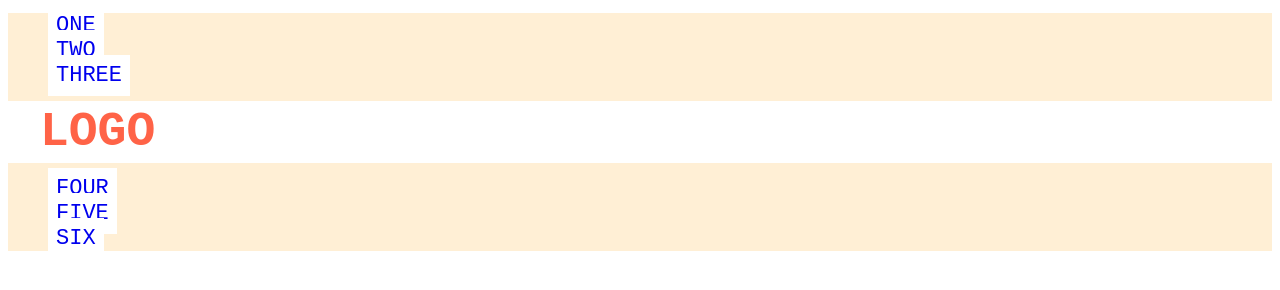
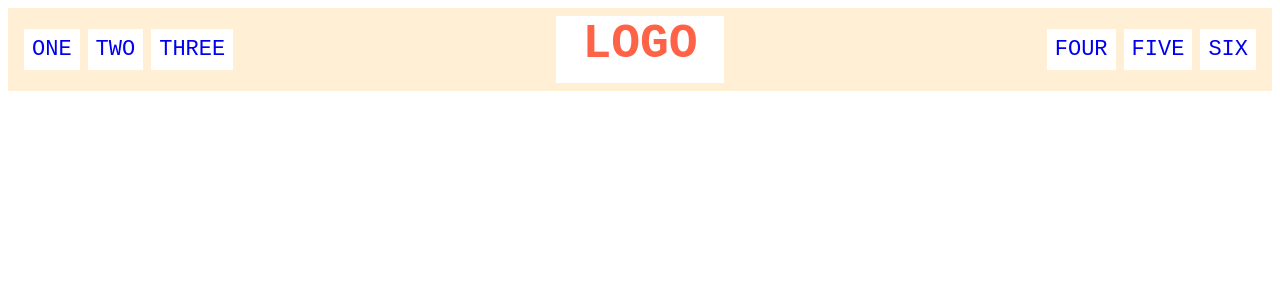
Before and after one commit to FateSaid/css-exercises, a plain HTML site: page css-exercises/flex/02-flex-header/index.html in a window 1280 px wide. Drawn offline with Linux system fonts and the light colour scheme.

Commit message:
completed flex header exercise
added flex command and changed padding

```diff
--- a/css-exercises/flex/02-flex-header/style.css
+++ b/css-exercises/flex/02-flex-header/style.css
@@ -1,6 +1,10 @@
 .header  {
   font-family: monospace;
   background: papayawhip;
+  display:flex;
+  justify-content:space-between;
+  padding:8px;
+
 }
 
 .logo {
@@ -8,12 +12,17 @@
   font-weight: 900;
   color: tomato;
   background: white;
-  padding: 4px 32px;
+  padding: 1px 26px;
+
 }
 
 ul {
   /* this removes the dots on the list items*/
   list-style-type: none;
+  display:flex;
+  gap:8px;
+  padding:8px;
+
 }
 
 a {
```
